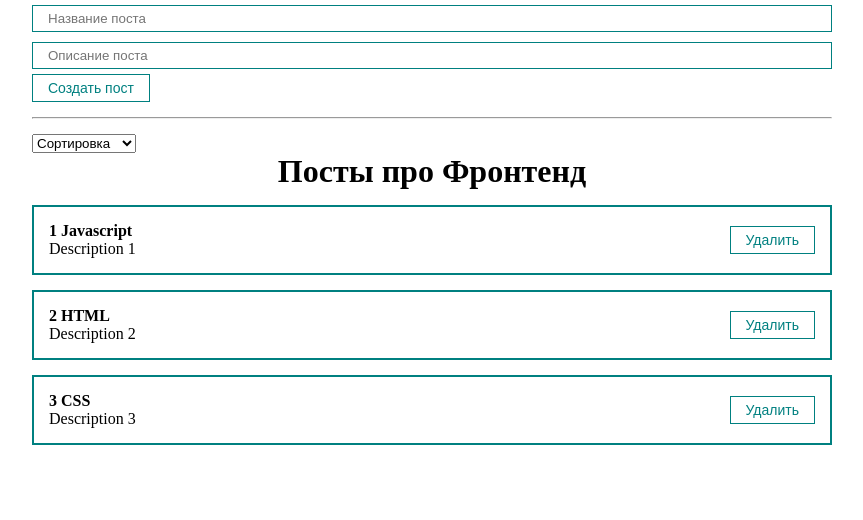
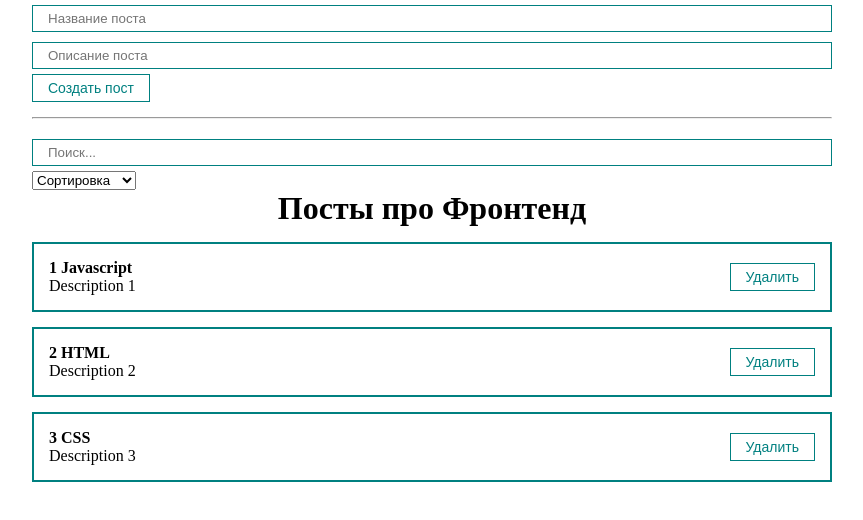
Before and after one commit to EugeneShatalin/react-Ulbi-TV, a React (Create React App) app: page / in a window 1280 px wide. Shown: the top 520 px of the page, without its empty margins (208-1071 px from the left). Built offline with nearby package versions, Linux system fonts and the light colour scheme.

Commit message:
feat: add create a function for sorting posts getSortedPosts

```diff
--- a/src/App.js
+++ b/src/App.js
@@ -1,6 +1,5 @@
-import React, { useState } from 'react';
+import React, {useState} from 'react';
 import Postlist from './components/PostList';
-import Mybutton from './components/UI/button/MyButton';
 import Myinput from './components/UI/input/MyInput';
 import './styles/App.css';
 import PostForm from "./components/PostForm";
@@ -9,11 +8,23 @@
 
 function App() {
   const [posts, setPosts] = useState([
-    { id: 1, title: 'Javascript', body: 'Description 1' },
-    { id: 2, title: 'HTML', body: 'Description 2' },
-    { id: 3, title: 'CSS', body: 'Description 3' },
+    {id: 1, title: 'Javascript', body: 'Description 1'},
+    {id: 2, title: 'HTML', body: 'Description 2'},
+    {id: 3, title: 'CSS', body: 'Description 3'},
   ]);
   const [selectedSort, setSelectedSort] = useState('');
+  const [searchQuery, setSearchQuery] = useState('');
+
+  const getSortedPosts = () => {
+    console.log("Отработала функция сортировки постов")
+    if (selectedSort) {
+      return [...posts].sort((a, b) => a[selectedSort].localeCompare(b[selectedSort]));
+    }
+
+    return posts;
+  }
+
+  const sortedPost = getSortedPosts();
 
   const createPost = (newPost) => {
     setPosts([...posts, newPost]);
@@ -25,15 +36,19 @@
 
   const sortPosts = (sort) => {
     setSelectedSort(sort);
-        setPosts([...posts].sort((a, b) => a[sort].localeCompare(b[sort])))
   }
 
 
   return (
     <div className="App">
-      <PostForm create={createPost} />
+      <PostForm create={createPost}/>
       <hr style={{margin: '15px 0'}}/>
       <div>
+        <Myinput
+          value={searchQuery}
+          onChange={e => setSearchQuery(e.target.value)}
+          placeholder='Поиск...'
+        />
         <MySelect
           value={selectedSort}
           onChange={sortPosts}
@@ -46,7 +61,7 @@
       </div>
       {posts.length
         ?
-            <Postlist posts={posts} remove={removePost} title='Посты про Фронтенд' />
+        <Postlist posts={sortedPost} remove={removePost} title='Посты про Фронтенд'/>
         :
         <h1 style={{textAlign: 'center'}}>Посты не найдены!</h1>
       }
```
Lines whose indentation alone changed are shown as unchanged.
